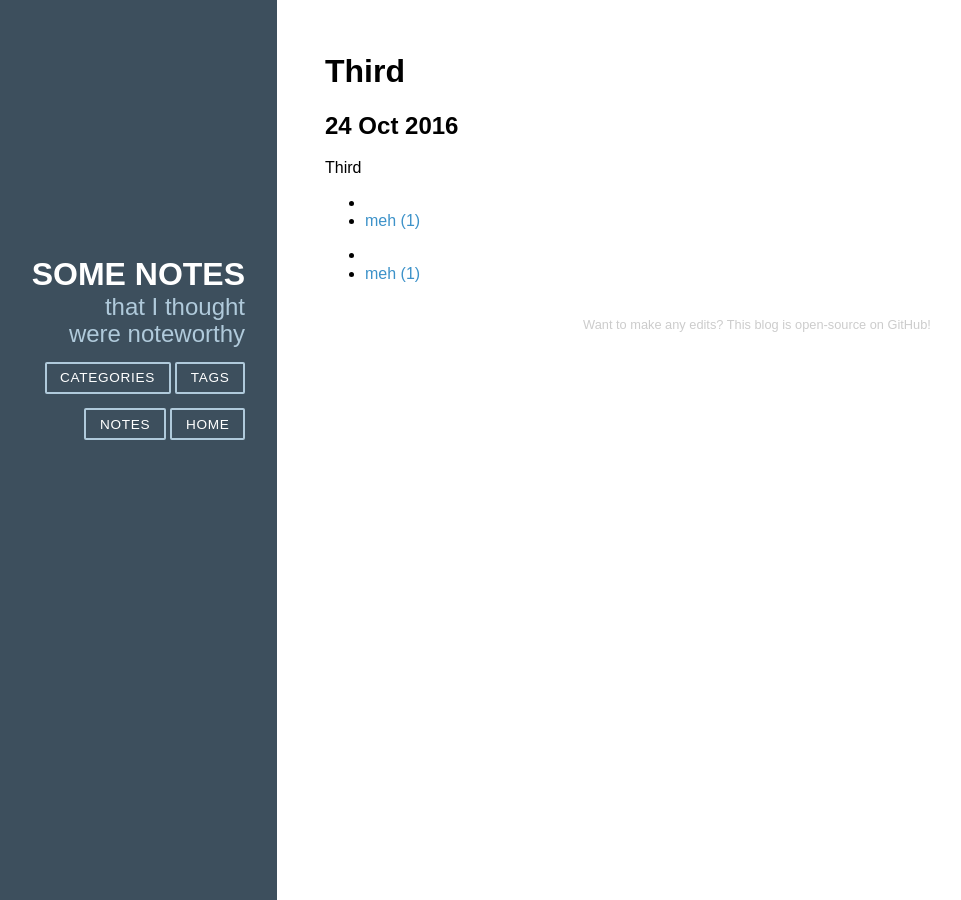
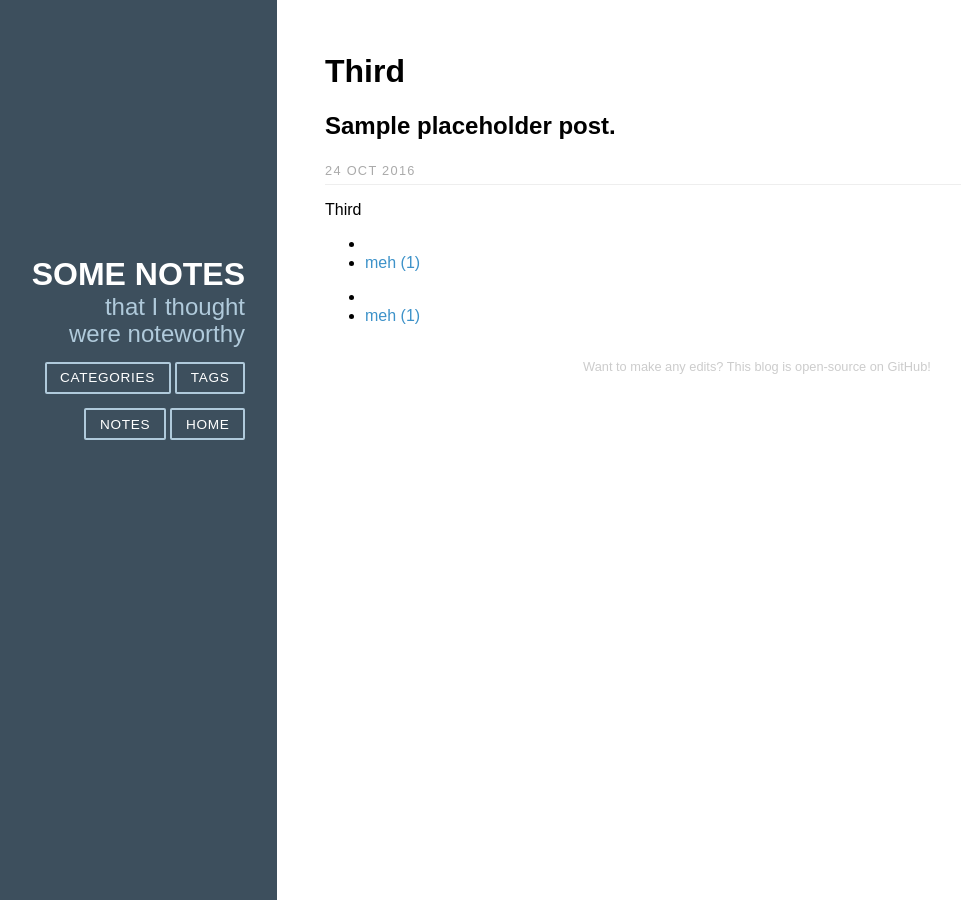
Before and after one commit to monaqvi/monaqvi.github.io, a Jekyll site: the page built from _posts/2016-10-24-third.md, in a window 1280 px wide. Shown: the whole page, without its empty margins (43-1004 px from the left). Built offline with Jekyll 4.4.1, drawn with Linux system fonts in a browser that asks for light colours; nearby versions of some CDN libraries; comment, search, counter and statistics services are not loaded.

Commit message:
Style blog post header

```diff
--- a/_layouts/post.html
+++ b/_layouts/post.html
@@ -4,10 +4,12 @@ layout: blog
 <div>
   <div>
     <h1>{{ page.title }}</h1>
-
-    <h2><info datetime="{{ page.date }}">
-      {{ page.date | date_to_string }}
-    </info></h2>
+    <h2>{{ page.description }}</h2>
+    <h1 class="content-subhead">
+      <info datetime="{{ page.date }}">
+        {{ page.date | date_to_string }}
+      </info>
+    </h1>
     <!-- Post content -->
     <div>
       {{ content }}
--- a/notes/index.html
+++ b/notes/index.html
@@ -9,7 +9,6 @@ description: My notes and scribbles
   <h1 class="content-subhead">Recent Posts</h1>
   {% for post in paginator.posts %}
     <!-- A single blog post -->
-    <h2></h2>
     <article class="post">
       <header class="post-header">
         <h2 class="post-title"><a href="{{ post.url }}">{{ post.title }}</a></h2>
```
